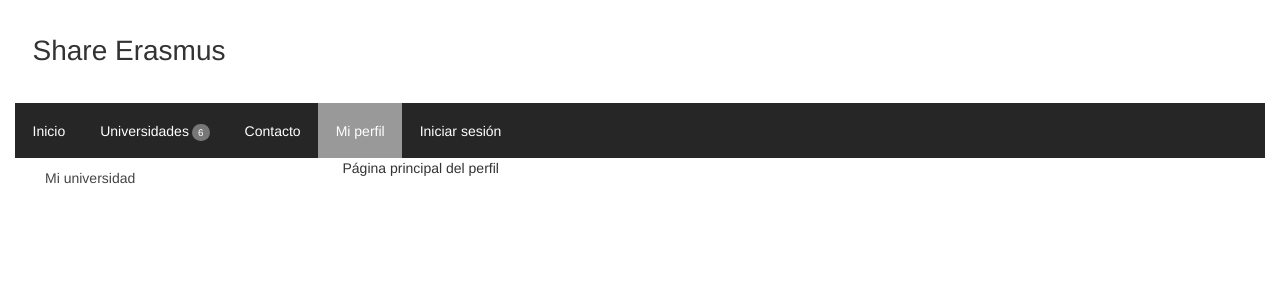
After one commit to marved/erasmus, a Django app: page /miPerfil in a window 1280 px wide. The commit adds this page. Shown: the top 300 px of the page. Run offline with Django 3.2, Linux system fonts and the light colour scheme; some libraries are stand-ins or nearby versions.

Commit message:
Started myProfile view

```diff
--- a/erasmus/erasmus/urls.py
+++ b/erasmus/erasmus/urls.py
@@ -15,11 +15,13 @@ Including another URLconf
 """
 from django.conf.urls import include, url
 from django.contrib import admin
-from shareErasmus.views import (HomeView, LoginView, ContactView)
+from shareErasmus.views import (HomeView, LoginView, ContactView, ProfileView, UniversityProfileView)
 
 urlpatterns = [
     url(r'^admin/', include(admin.site.urls)),
     url(r'^$', HomeView.as_view()),
     url(r'^login$', LoginView.as_view()),
     url(r'^contacto$', ContactView.as_view()),
+    url(r'^miPerfil$', ProfileView.as_view()),
+    url(r'^miPerfil/miUniversidad$', UniversityProfileView.as_view()),
 ]
--- a/erasmus/shareErasmus/models.py
+++ b/erasmus/shareErasmus/models.py
@@ -26,7 +26,7 @@ class User(models.Model):
     username = models.CharField(max_length=50, unique=True)
     email = models.EmailField(unique=True)
     password = models.CharField(max_length=50)
-    photo = models.ImageField()
+    #photo = models.ImageField()
     subject = models.ManyToManyField(Subject)
     date = models.DateField()   #Date of account creation
 
--- a/erasmus/shareErasmus/templates/shareErasmus/base.html
+++ b/erasmus/shareErasmus/templates/shareErasmus/base.html
@@ -28,7 +28,7 @@
     <script type="text/javascript" src="{% static '/static/shareErasmus/js/loginForm.js' %}"></script>
 
 </head>
-<body class="col-12 container">
+<body class="col-md-12 container">
     <!-- HEADER -->
     <header>
         {% include 'topBar.html' %}
--- /dev/null
+++ b/erasmus/shareErasmus/templates/shareErasmus/pages/myProfile.html
@@ -0,0 +1,18 @@
+{% extends 'base.html' %}
+
+{% block head_title %} <title>Mi perfil</title> {% endblock %}
+
+{% block page_body_content %}
+
+    <div class="col-md-3">
+        <ul class="nav nav-pills nav-stacked">
+            <li>
+                <a href="/miPerfil/miUniversidad">Mi universidad</a>
+            </li>
+        </ul>
+    </div>
+    <div class="col-md-9 container-content">
+        {% block page_profile_content %}{% endblock %}
+    </div>
+
+{% endblock %}
--- /dev/null
+++ b/erasmus/shareErasmus/templates/shareErasmus/pages/myProfile/indexProfile.html
@@ -0,0 +1,11 @@
+{% extends 'pages/myProfile.html' %}
+
+{% block head_title %} <title>Mi perfil</title> {% endblock %}
+
+{% block page_profile_content %}
+
+    <div>
+        Página principal del perfil
+    </div>
+
+{% endblock %}
--- a/erasmus/shareErasmus/templates/shareErasmus/topBar.html
+++ b/erasmus/shareErasmus/templates/shareErasmus/topBar.html
@@ -31,6 +31,9 @@
             <li>
                <a href="/contacto">Contacto</a>
             </li>
+            <li>
+               <a href="/miPerfil">Mi perfil</a>
+            </li>
             <li><a data-toggle="modal" data-target="#modal-form">Iniciar sesión</a></li>
          </ul>
       </div>
--- a/erasmus/shareErasmus/views.py
+++ b/erasmus/shareErasmus/views.py
@@ -15,3 +15,11 @@ class LoginView(View):
 class ContactView(View):
     def get(self, request):
         return render(request, "pages/contact.html" )
+
+class ProfileView(View):
+    def get(self, request):
+        return render(request, "pages/myProfile/indexProfile.html" )
+
+class UniversityProfileView(View):
+    def get(self, request):
+        return render(request, "pages/myProfile/universityProfile.html" )
```
Also changed, not shown: erasmus/shareErasmus/templates/shareErasmus/pages/myProfile/universityProfile.html (added, +11 -0 lines), 2 other files.
